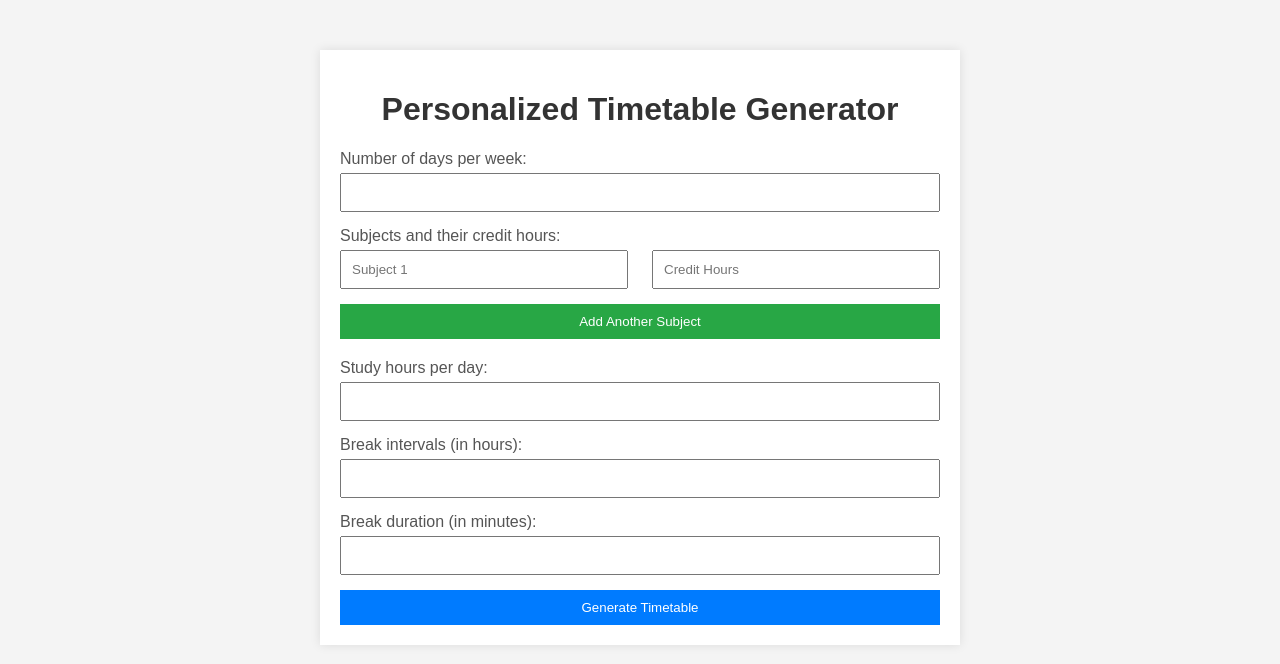
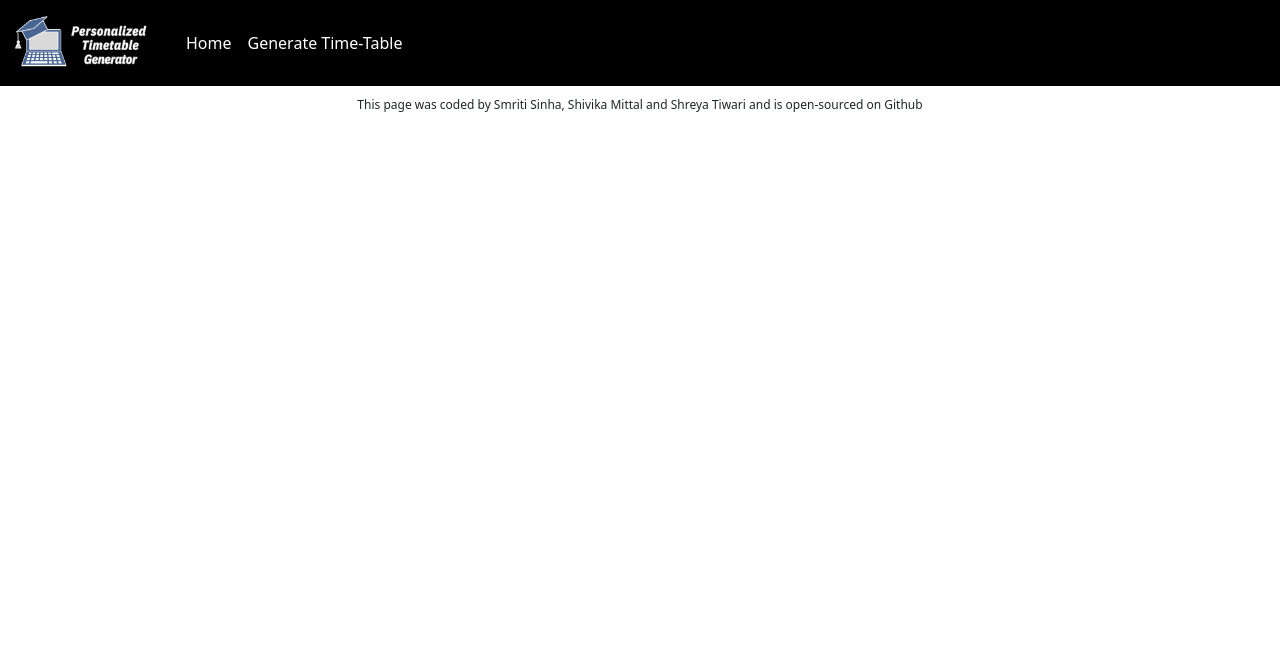
Before and after one commit to Shivika2934/time-table, a plain HTML site: page index.html in a window 1280 px wide. Drawn offline with nearby package versions, Linux system fonts and the light colour scheme.

Commit message:
added bootstrap

```diff
--- a/index.html
+++ b/index.html
@@ -5,89 +5,54 @@
     <meta name="viewport" content="width=device-width, initial-scale=1.0" />
     <title>Personalized Timetable Generator</title>
     <link rel="stylesheet" href="style.css" />
+    <link
+      href="https://cdn.jsdelivr.net/npm/bootstrap@5.3.3/dist/css/bootstrap.min.css"
+      rel="stylesheet"
+      integrity="sha384-QWTKZyjpPEjISv5WaRU9OFeRpok6YctnYmDr5pNlyT2bRjXh0JMhjY6hW+ALEwIH"
+      crossorigin="anonymous"
+    />
   </head>
   <body>
-    <div class="container">
-      <h1>Personalized Timetable Generator</h1>
-      <form id="timetableForm">
-        <div class="form-group">
-          <label for="daysPerWeek">Number of days per week:</label>
-          <input
-            type="number"
-            id="daysPerWeek"
-            name="daysPerWeek"
-            min="1"
-            max="7"
-            required
-          />
+    <nav class="navbar navbar-expand-lg" style="background-color: black">
+      <div class="container-fluid">
+        <a class="navbar-brand" href="#"
+          ><img src="logo.png" alt="Bootstrap" width="150" height="60"
+        /></a>
+        <button
+          class="navbar-toggler"
+          type="button"
+          data-bs-toggle="collapse"
+          data-bs-target="#navbarNav"
+          aria-controls="navbarNav"
+          aria-expanded="false"
+          aria-label="Toggle navigation"
+          style="color: white"
+        >
+          <span class="navbar-toggler-icon"></span>
+        </button>
+        <div class="collapse navbar-collapse" id="navbarNav">
+          <ul class="navbar-nav">
+            <li class="nav-item">
+              <a
+                class="nav-link active"
+                aria-current="page"
+                href="index.html"
+                style="color: white"
+                >Home</a
+              >
+            </li>
+            <li class="nav-item">
+              <a class="nav-link" href="tt.html" style="color: white"
+                >Generate Time-Table</a
+              >
+            </li>
+          </ul>
         </div>
-        <div class="form-group" id="subjectsContainer">
-          <label>Subjects and their credit hours:</label>
-          <div class="subject-row">
-            <input
-              type="text"
-              name="subject[]"
-              placeholder="Subject 1"
-              required
-            />
-            <input
-              type="number"
-              name="credits[]"
-              placeholder="Credit Hours"
-              min="1"
-              required
-            />
-          </div>
-        </div>
-        <button type="button" class="add-subject" onclick="addSubject()">
-          Add Another Subject
-        </button>
-        <div class="form-group">
-          <label for="studyHoursPerDay">Study hours per day:</label>
-          <input
-            type="number"
-            id="studyHoursPerDay"
-            name="studyHoursPerDay"
-            min="1"
-            max="24"
-            required
-          />
-        </div>
-        <div class="form-group">
-          <label for="breakInterval">Break intervals (in hours):</label>
-          <input
-            type="number"
-            id="breakInterval"
-            name="breakInterval"
-            min="1"
-            required
-          />
-        </div>
-        <div class="form-group">
-          <label for="breakDuration">Break duration (in minutes):</label>
-          <input
-            type="number"
-            id="breakDuration"
-            name="breakDuration"
-            min="1"
-            required
-          />
-        </div>
-        <button type="submit">Generate Timetable</button>
-      </form>
-    </div>
-
-    <script>
-      function addSubject() {
-        const subjectsContainer = document.getElementById("subjectsContainer");
-        const subjectRow = document.createElement("div");
-        subjectRow.className = "subject-row";
-        subjectRow.innerHTML = `
-                <input type="text" name="subject[]" placeholder="Subject" required>
-                <input type="number" name="credits[]" placeholder="Credit Hours" min="1" required>
-            `;
-        subjectsContainer.appendChild(subjectRow);
-      }
-    </script>
+      </div>
+    </nav>
+    <footer>
+      This page was coded by Smriti Sinha, Shivika Mittal and Shreya Tiwari and
+      is open-sourced on Github
+    </footer>
   </body>
 </html>
--- a/style.css
+++ b/style.css
@@ -38,7 +38,6 @@ h1 {
   width: 48%;
 }
 button {
-  width: 100%;
   padding: 10px;
   background-color: #007bff;
   color: white;
@@ -55,3 +54,9 @@ button:hover {
 .add-subject:hover {
   background-color: #218838;
 }
+footer{
+  text-align: center;
+  font-size: 12px;
+  margin-top: 10px;
+  margin-bottom: 40px;
+}
```
Also changed, not shown: tt.html (added, +155 -0 lines), logo.png (added).
